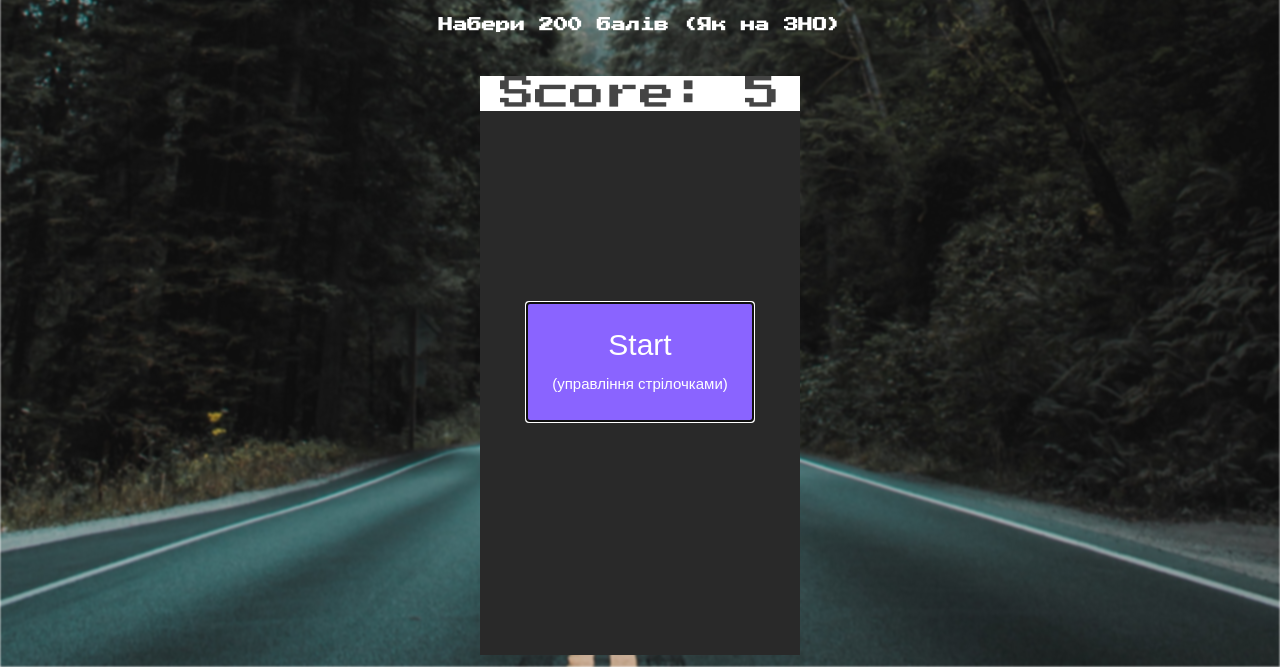
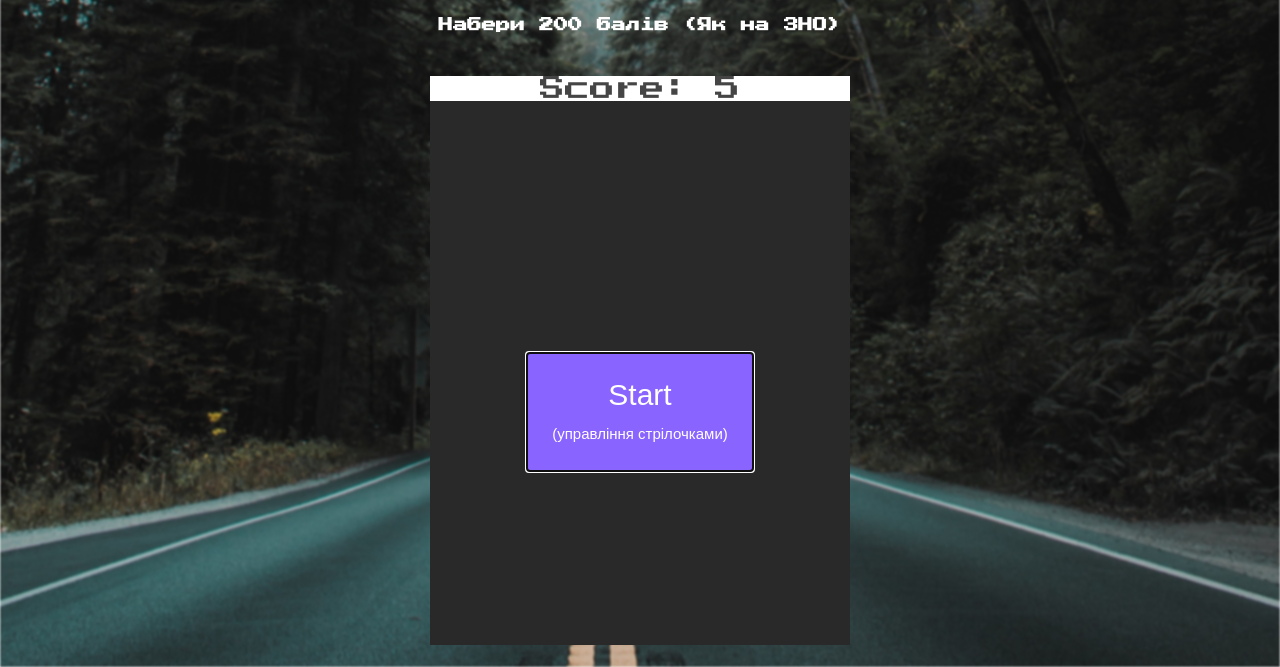
Before and after one commit to BarsOneK/Quest, a Django app: page /task_4/ in a window 1280 px wide. Shown: the part 133-800 px from the top of the page. Run offline with Django 3.2, Linux system fonts and the light colour scheme.

Commit message:
Update task4.css

```diff
--- a/mysite/static/css/task4.css
+++ b/mysite/static/css/task4.css
@@ -33,7 +33,7 @@ body {
 #container{
     position: relative;
     height: 68vh;
-    width: 40vh;
+    width: 420px;
     margin: 0 auto;
     background-color: #292929;
     overflow: hidden;
@@ -193,9 +193,9 @@ body {
 }
 #score_div{
     margin: 0 auto;
-    width: 40vh;
+    width: 420px;
     text-align: center;
-    font-size: 35px;
+    font-size: 25px;
     background-color: white;
     color: #454545;
 }
```
